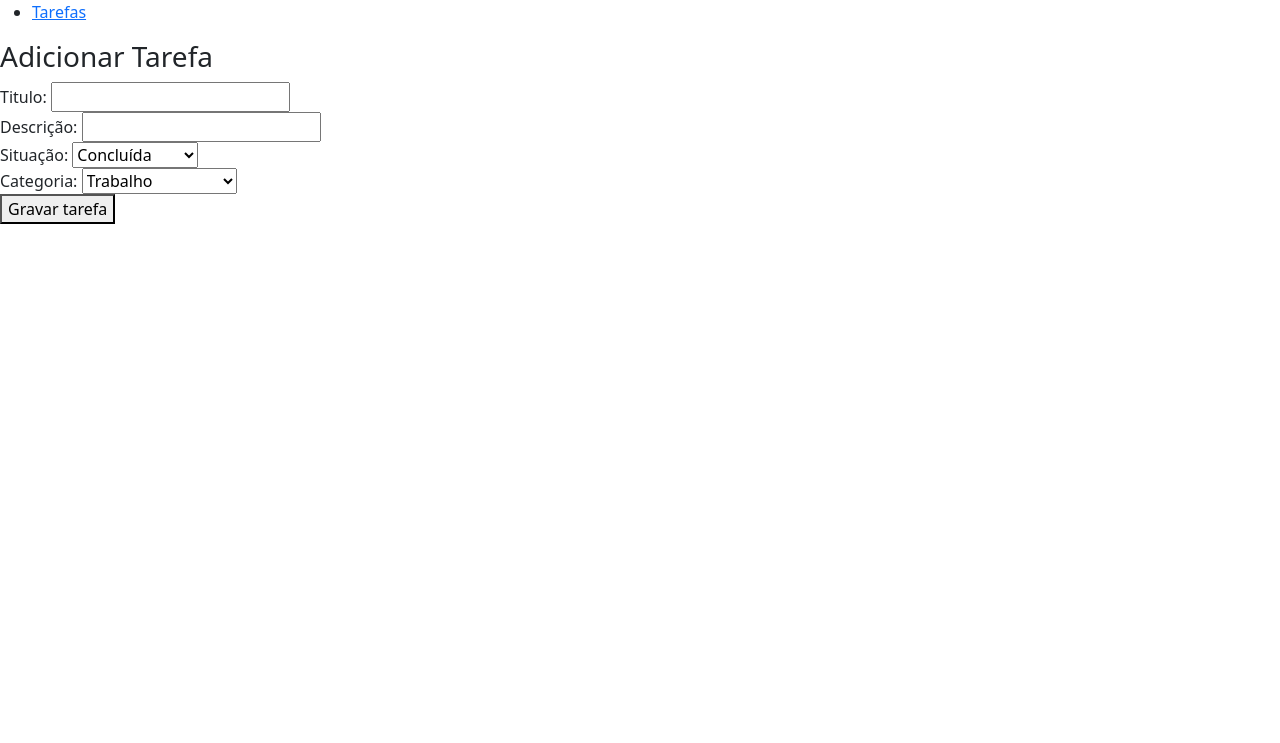
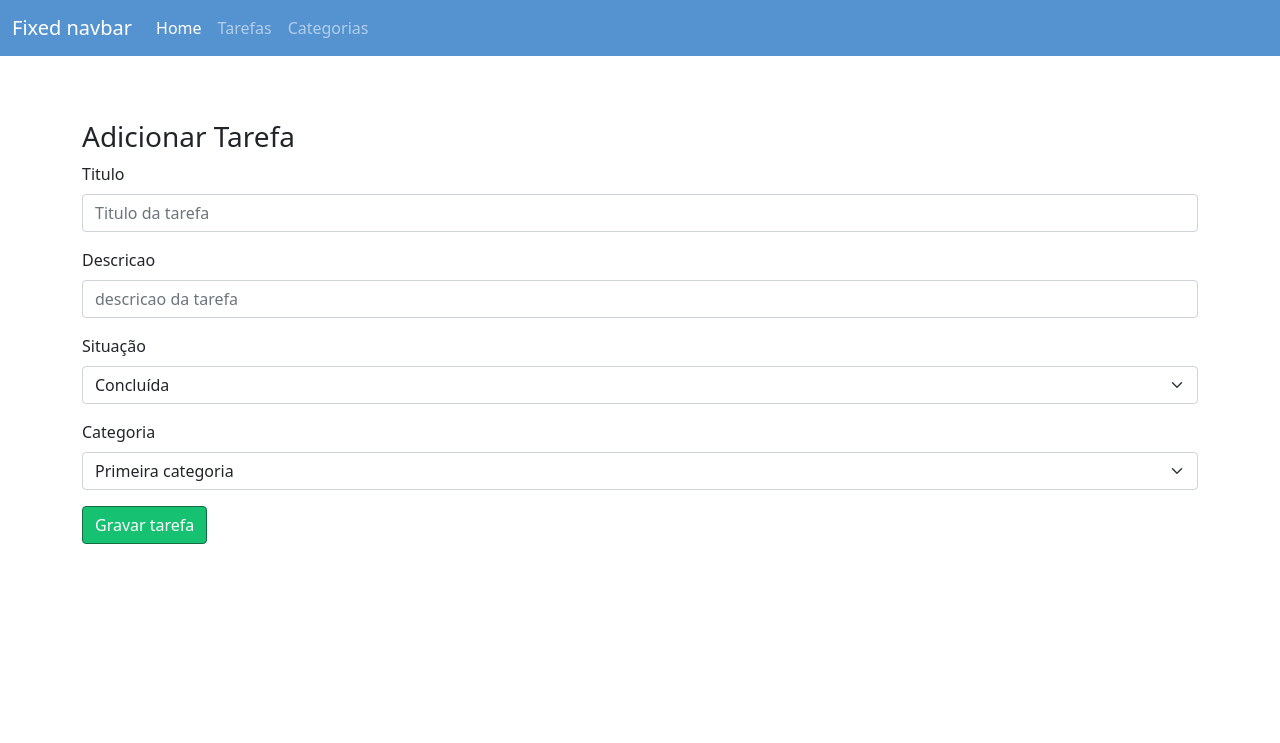
Before and after one commit to Viniciuspalitot/Trabalho, a PHP site: page /trabalho/Tarefas/adicionar in a window 1280 px wide. Shown: the top 743 px of the page. Before the commit the page ends 224 px from the top, so only its background shows below. Run offline with PHP 8.4, Linux system fonts and the light colour scheme; some libraries are stand-ins or nearby versions.

Commit message:
adicionando a tela de catégorias, aditar e adicionar categorias

```diff
--- a/App/Controllers/TarefasController.php
+++ b/App/Controllers/TarefasController.php
@@ -11,6 +11,18 @@ Class TarefasController extends Controller{
     }
     public function adicionar()
     {
+        // criar um model para categorias
+        // criar uma função no model categorias para listar todas
+        // a variavel $this->data["categorias"] irá receber todas essas categorias da função de listar do model de categorias
+
+        // $categorias = new Categorias();
+        // $this->data["categorias"] = $categorias->listar();
+
+        $this->data["categorias"] = [
+            ["id" => 1, "nome" => "Primeira categoria"],
+            ["id" => 2, "nome" => "Segunda categoria"],
+            ["id" => 3, "nome" => "Terceira categoria"]
+        ];
         $post = filter_input_array(INPUT_POST, FILTER_SANITIZE_SPECIAL_CHARS);
         if($post){
             $tarefas = new Tarefas();
@@ -22,7 +34,7 @@ Class TarefasController extends Controller{
             header("Location: ".BASE_URL."Tarefas");
             exit;
         }
-        $this->loadTemplate("Tarefas/adicionar");
+        $this->loadTemplate("Tarefas/adicionar", $this->data);
     }
     public function editar($id_tarefa){
         $tarefas = new Tarefas();
--- /dev/null
+++ b/App/Views/Categorias/editar.php
@@ -0,0 +1,6 @@
+<h3>Editar Categoria</h3>
+<form method="post">
+    Nome: <input type="text" name="nome" value="<?= $categorias["nome"]; ?>" required>
+    <br/>
+    <button type="submit">Gravar Categoria</button>
+</form>
--- a/App/Views/Tarefas/adicionar.php
+++ b/App/Views/Tarefas/adicionar.php
@@ -1,27 +1,38 @@
-<head>
-    <title>Adicionar Tarefa</title>
-    <link rel="stylesheet" href="https://cdn.jsdelivr.net/npm/bootstrap@5.0.0/dist/css/bootstrap.min.css">
-</head>
 <h3>Adicionar Tarefa</h3>
 <form method="post">
-    Titulo: <input type="text" name="titulo" required>
-    <br/>
-    Descrição: <input type="text" name="descricao">
-    <br/>
-    Situação: <select id="situacao" name="situacao">
-        <option value="Concluída">Concluída</option>
-        <option value="Em Progresso">Em Progresso</option>
-        <option value="Pendente">Pendente</option>
-        <!-- Adicione mais opções conforme necessário -->
-    </select>
-    <br/>
-    Categoria: <select id="id_categoria" name="id_categoria">
-        <option value=1>Trabalho</option>
-        <option value=2>Desenvolvimento</option>
-        <option value=3>Correção de bugs</option>
-        <option value=4>Melhorias</option>
-        <!-- Adicione mais opções conforme necessário -->
-    </select>
-    <br/>
-    <button type="submit">Gravar tarefa</button>
+    <div class="mb-3">
+        <label for="titulo" class="form-label">Titulo</label>
+        <input type="text" class="form-control" id="titulo" placeholder="Titulo da tarefa">
+    </div>
+    <div class="mb-3">
+        <label for="descricao" class="form-label">Descricao</label>
+        <input type="text" class="form-control" id="descricao" placeholder="descricao da tarefa">
+    </div>
+
+    <div class="mb-3">
+        <label for="situacao" class="form-label">Situação</label>
+        <select class="form-select"  id="situacao" name="situacao">
+            <option value="Concluída">Concluída</option>
+            <option value="Em Progresso">Em Progresso</option>
+            <option value="Pendente">Pendente</option>
+        </select>
+    </div>
+
+    <div class="mb-3">
+        <label for="id_categoria" class="form-label">Categoria</label>
+        <select class="form-select"  id="id_categoria" name="id_categoria">
+            <?php foreach($categorias as $categoria): ?>
+                <option value="<?= $categoria["id"]; ?>">
+                    <?= $categoria["nome"]; ?>
+                </option>
+            <?php endforeach; ?>
+
+        </select>
+    </div>
+
+
+    <div class="mb-3">
+        <button type="submit" class="btn btn-success">Gravar tarefa</button>
+
+    </div>
 </form>
--- a/App/Views/template.php
+++ b/App/Views/template.php
@@ -6,15 +6,66 @@
     <meta name="viewport" content="width=device-width, initial-scale=1.0">
     <link rel="stylesheet" href="<?= BASE_URL; ?>Assets/style.css">
     <title>Teste</title>
+    <link rel="stylesheet" href="https://cdn.jsdelivr.net/npm/bootstrap@5.0.0/dist/css/bootstrap.min.css">
+    <style>
+      .bd-placeholder-img {
+        font-size: 1.125rem;
+        text-anchor: middle;
+        -webkit-user-select: none;
+        -moz-user-select: none;
+        user-select: none;
+      }
+
+      @media (min-width: 768px) {
+        .bd-placeholder-img-lg {
+          font-size: 3.5rem;
+        }
+      }
+    body {
+        min-height: 75rem;
+        padding-top: 4.5rem;
+    }
+    .bg-dark {
+        background-color: #5593d0!important;
+    }
+    .btn-success {
+        color: #fff;
+        background-color: #16c171;
+        border-color: #146c43;
+    }
+    </style>
 </head>
 <body>
-    <nav>
-        <ul>
-            <li>
-                <a href="<?= BASE_URL; ?>Tarefas">Tarefas</a>
-            </li>
+<header>
+  <!-- Fixed navbar -->
+  <nav class="navbar navbar-expand-md navbar-dark fixed-top bg-dark">
+    <div class="container-fluid">
+      <a class="navbar-brand" href="#">Fixed navbar</a>
+      <button class="navbar-toggler" type="button" data-bs-toggle="collapse" data-bs-target="#navbarCollapse" aria-controls="navbarCollapse" aria-expanded="false" aria-label="Toggle navigation">
+        <span class="navbar-toggler-icon"></span>
+      </button>
+      <div class="collapse navbar-collapse" id="navbarCollapse">
+        <ul class="navbar-nav me-auto mb-2 mb-md-0">
+          <li class="nav-item">
+            <a class="nav-link active" aria-current="page" href="<?= BASE_URL; ?>">Home</a>
+          </li>
+          <li class="nav-item">
+            <a class="nav-link" href="<?= BASE_URL; ?>Tarefas">Tarefas</a>
+          </li>
+
+          <li class="nav-item">
+            <a class="nav-link" href="<?= BASE_URL; ?>Categorias">Categorias</a>
+          </li>
+
         </ul>
-    </nav>
-    <?= $this->loadViewInTemplate($viewName, $viewData); ?>
+
+      </div>
+    </div>
+  </nav>
+</header>
+    <div class="container pt-5 mb-5">
+        <?= $this->loadViewInTemplate($viewName, $viewData); ?>
+    </div>
+
 </body>
 </html>
```
Also changed, not shown: App/Controllers/CategoriasController.php (added, +67 -0 lines), App/Models/Categorias.php (added, +50 -0 lines), App/Views/Categorias/adicionar.php (added, +11 -0 lines), App/Views/Categorias/index.php (added, +36 -0 lines), App/Views/Tarefas/index.php (+11 -15 lines).
